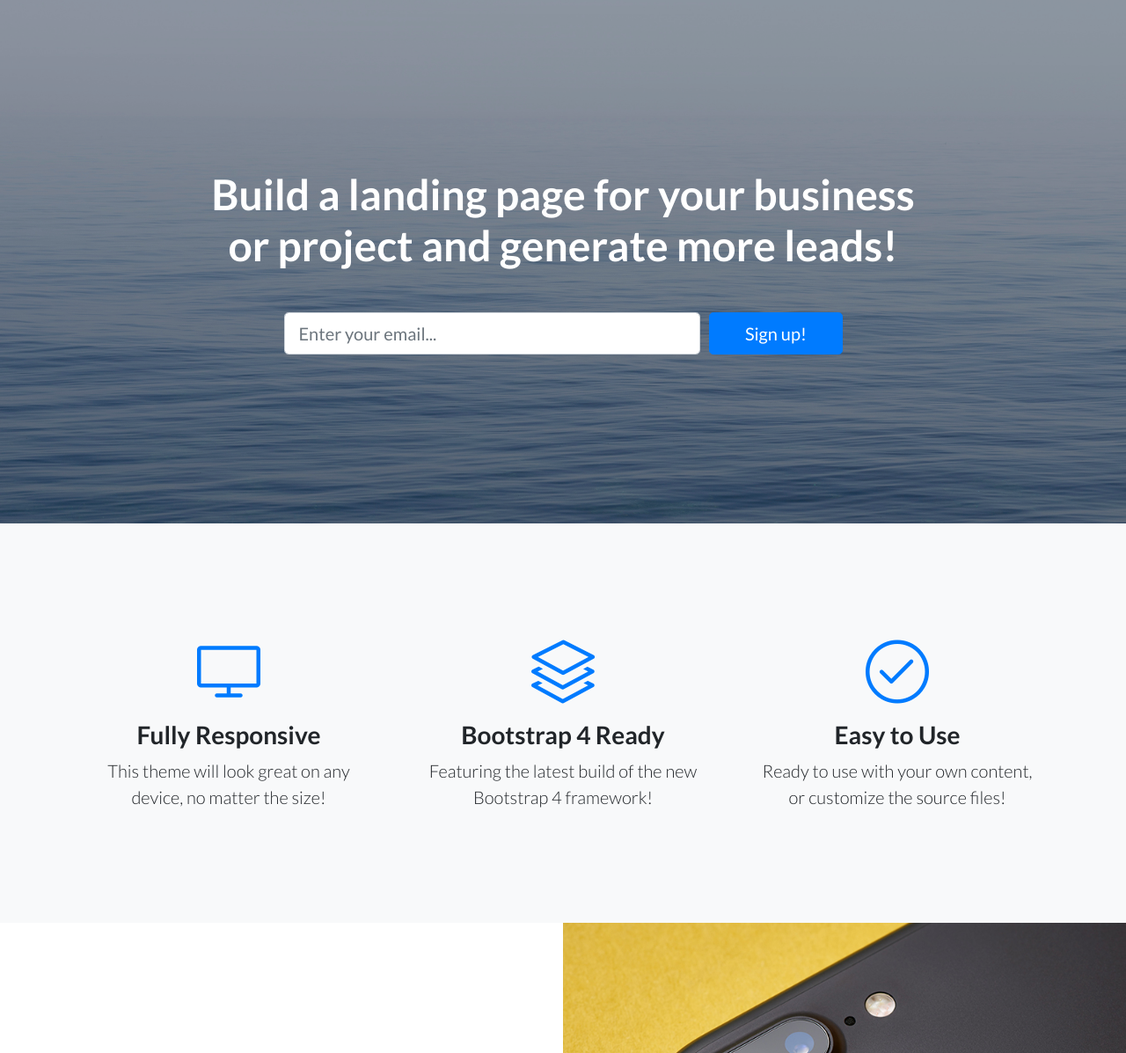
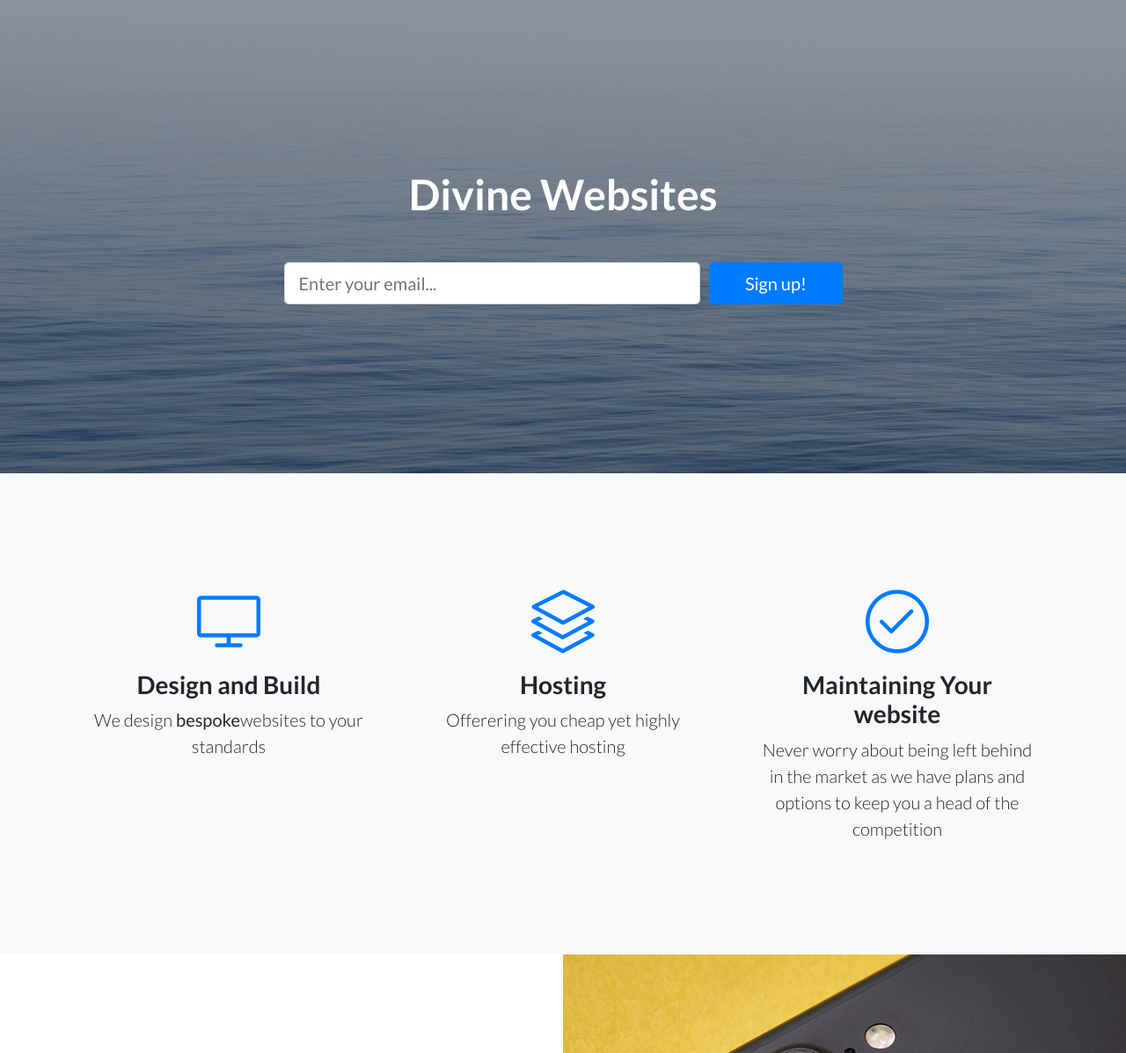
Before and after one commit to Rudancy/My_Business, a Django app: template mysite/templates/home.html in a window 1280 px wide. Shown: the part 56-1253 px from the top of the page at 88% size. Run offline with Django 3.2, Linux system fonts and the light colour scheme; the template is opened without the code that fills it, so the values that code supplies are empty; some libraries are stand-ins or nearby versions.

Commit message:
changes to home page html

```diff
--- a/mysite/templates/home.html
+++ b/mysite/templates/home.html
@@ -16,7 +16,7 @@
     <div class="container">
       <div class="row">
         <div class="col-xl-9 mx-auto">
-          <h1 class="mb-5">Build a landing page for your business or project and generate more leads!</h1>
+          <h1 class="mb-5">Divine Websites</h1>
         </div>
         <div class="col-md-10 col-lg-8 col-xl-7 mx-auto">
           <form>
@@ -43,8 +43,8 @@
             <div class="features-icons-icon d-flex">
               <i class="icon-screen-desktop m-auto text-primary"></i>
             </div>
-            <h3>Fully Responsive</h3>
-            <p class="lead mb-0">This theme will look great on any device, no matter the size!</p>
+            <h3>Design and Build</h3>
+            <p class="lead mb-0">We design <strong>bespoke</strong>websites to your standards</p>
           </div>
         </div>
         <div class="col-lg-4">
@@ -52,8 +52,8 @@
             <div class="features-icons-icon d-flex">
               <i class="icon-layers m-auto text-primary"></i>
             </div>
-            <h3>Bootstrap 4 Ready</h3>
-            <p class="lead mb-0">Featuring the latest build of the new Bootstrap 4 framework!</p>
+            <h3>Hosting</h3>
+            <p class="lead mb-0">Offerering you cheap yet highly effective hosting</p>
           </div>
         </div>
         <div class="col-lg-4">
@@ -61,8 +61,9 @@
             <div class="features-icons-icon d-flex">
               <i class="icon-check m-auto text-primary"></i>
             </div>
-            <h3>Easy to Use</h3>
-            <p class="lead mb-0">Ready to use with your own content, or customize the source files!</p>
+            <h3>Maintaining Your website</h3>
+            <p class="lead mb-0">Never worry about being left behind in the market as we
+            have plans and options to keep you a head of the competition</p>
           </div>
         </div>
       </div>
```
